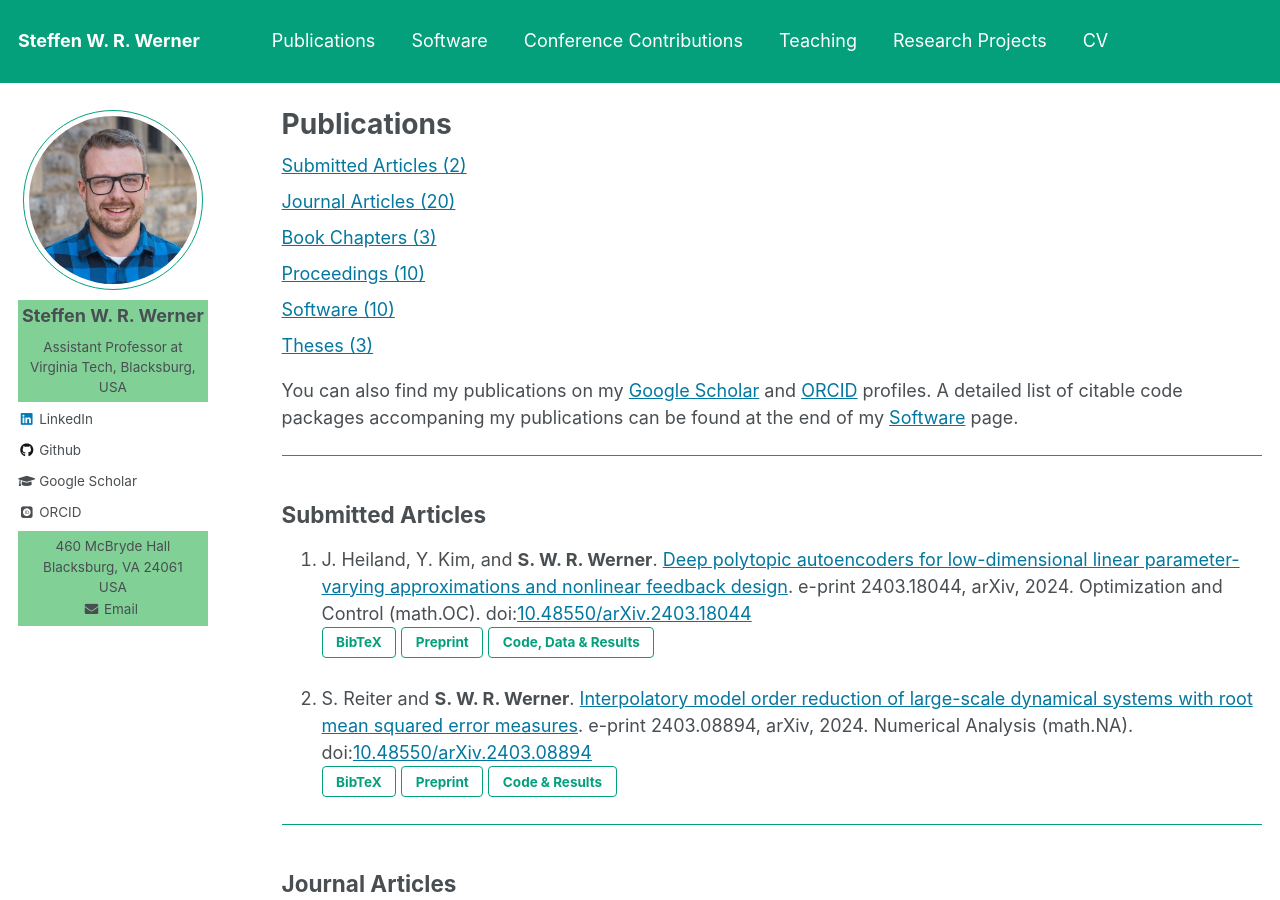
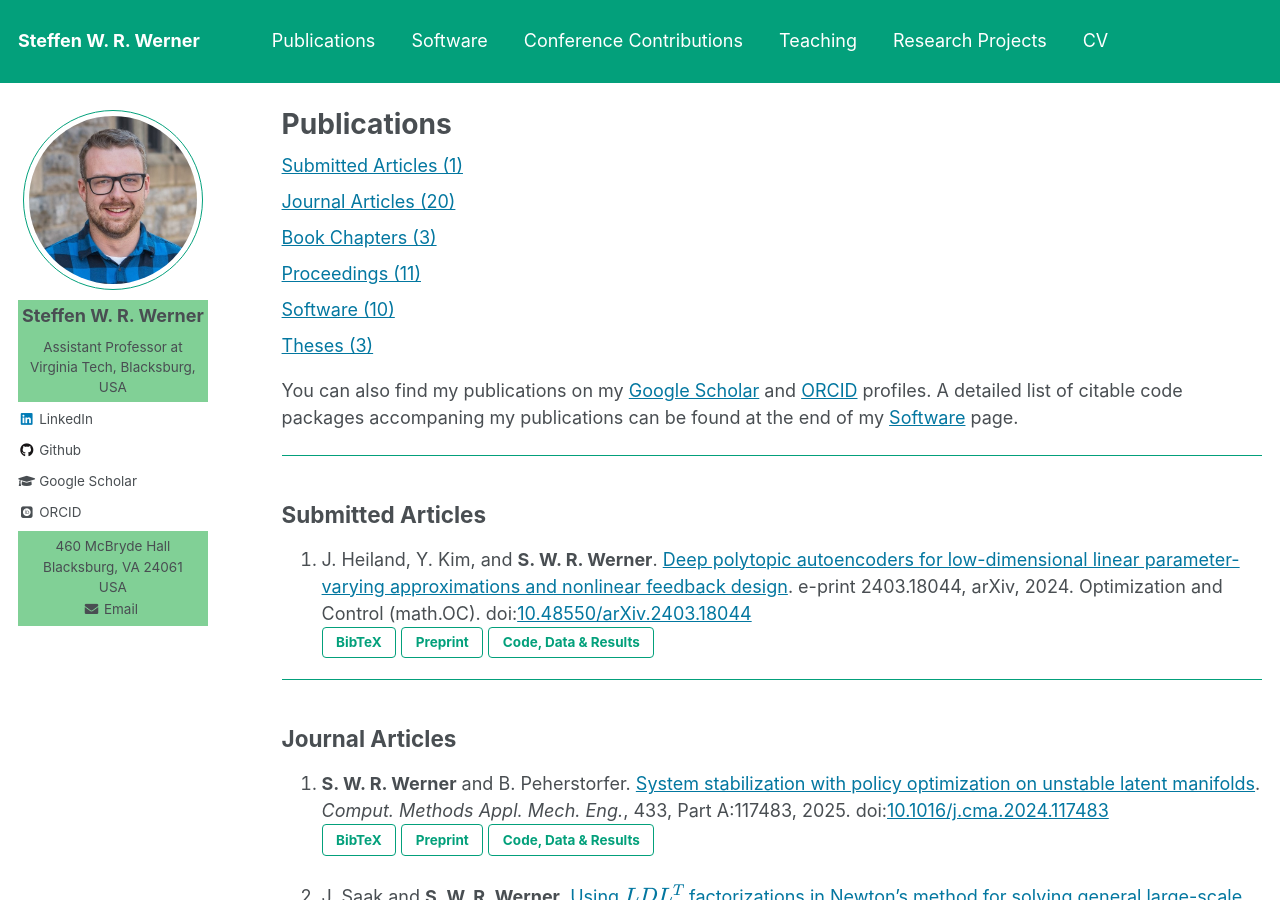
Before and after one commit to ninsteve/ninsteve.github.io, a Jekyll site: the page built from _pages/publications.md, in a window 1280 px wide and 900 px high. Built offline with Jekyll 4.4.1, drawn with Linux system fonts in a browser that asks for light colours; nearby versions of some CDN libraries; some web fonts are replaced; formulas are drawn with MathJax 3; some of the changed text lies outside the part shown.

Commit message:
Updated published paper.

```diff
--- a/_pages/publications.md
+++ b/_pages/publications.md
@@ -12,7 +12,7 @@ author_profile: true
 {% endif %}
 
 <p style="margin-top:0.5em; margin-bottom:0.5em">
-  <a href="#submitted">Submitted Articles (2)</a>
+  <a href="#submitted">Submitted Articles (1)</a>
 </p>
 <p style="margin-top:0.5em; margin-bottom:0.5em">
   <a href="#journal">Journal Articles (20)</a>
@@ -21,7 +21,7 @@ author_profile: true
   <a href="#bookchapters">Book Chapters (3)</a>
 </p>
 <p style="margin-top:0.5em; margin-bottom:0.5em">
-  <a href="#proceedings">Proceedings (10)</a>
+  <a href="#proceedings">Proceedings (11)</a>
 </p>
 <p style="margin-top:0.5em; margin-bottom:0.5em">
   <a href="#software">Software (10)</a>
@@ -60,19 +60,6 @@ found at the end of my
     <button class="btn btn--inverse">Preprint</button></a>
     <a target="blank_" href="https://doi.org/10.5281/zenodo.10783695">
     <button class="btn btn--inverse">Code, Data & Results</button></a>
-
-1.  S. Reiter and <strong>S. W. R. Werner</strong>. <a
-    target="blank_"
-    href="https://doi.org/10.48550/arXiv.2403.08894">Interpolatory model order
-    reduction of large-scale dynamical systems with root mean squared error
-    measures</a>.
-    e-print 2403.08894, arXiv, 2024. Numerical Analysis (math.NA).
-    doi:<a target="blank_" href="https://doi.org/10.48550/arXiv.2403.08894">10.48550/arXiv.2403.08894</a><br />
-    <button id="ReiW24-pop" class="btn btn--inverse">BibTeX</button>
-    <a target="blank_" href="https://doi.org/10.48550/arXiv.2403.08894">
-    <button class="btn btn--inverse">Preprint</button></a>
-    <a target="blank_" href="https://doi.org/10.5281/zenodo.10729524">
-    <button class="btn btn--inverse">Code & Results</button></a>
 
 ---
 
@@ -375,6 +362,20 @@ found at the end of my
 
 ## <a name="proceedings"></a>Proceedings ##
 
+1.  S. Reiter and <strong>S. W. R. Werner</strong>. <a
+    target="blank_"
+    href="https://doi.org/10.1016/j.ifacol.2025.03.066">Interpolatory model
+    reduction of dynamical systems with root mean squared error</a>.
+    <i>IFAC-Pap.</i>, 59(1):385&ndash;390, 2025.
+    11th Vienna International Conference on Mathematical Modelling MATHMOD
+    2025.
+    doi:<a target="blank_" href="https://doi.org/10.1016/j.ifacol.2025.03.066">10.1016/j.ifacol.2025.03.066</a><br />
+    <button id="ReiW25-pop" class="btn btn--inverse">BibTeX</button>
+    <a target="blank_" href="https://doi.org/10.48550/arXiv.2403.08894">
+    <button class="btn btn--inverse">Preprint</button></a>
+    <a target="blank_" href="https://doi.org/10.5281/zenodo.11557038">
+    <button class="btn btn--inverse">Code & Results</button></a>
+
 1.  P. Benner, S. Gugercin, and <strong>S. W. R. Werner</strong>. <a
     target="blank_"
     href="https://doi.org/10.1002/pamm.202400048">Structure-preserving
--- a/files/publications/bibtex.html
+++ b/files/publications/bibtex.html
@@ -23,33 +23,35 @@
   doi =          {10.48550/arXiv.2403.18044}
 }
 </code></pre></div>
-<!--=========================================================================-->
-<script>
-  $(function(){
-  $('#ReiW24-pop').magnificPopup({ items: { src: '#ReiW24' },
-  closeBtnInside: true, autoFocusLast: false, fixedContentPos: false,
-  type: 'inline' }); });
-</script>
-<div id="ReiW24" class="bibtex-dialog mfp-hide">
-<pre><code>
-@TECHREPORT{ReiW24,
-  author =       {Reiter, S. and Werner, S.~W.~R.},
-  title =        {Interpolatory model order reduction of large-scale dynamical
-                  systems with root mean squared error measures},
-  institution =  {arXiv},
-  type =         {e-print},
-  number =       {2403.08894},
-  note =         {Numerical Analysis (math.NA)},
-  year =         {2024},
-  doi =          {10.48550/arXiv.2403.08894}
-}
-</code></pre></div>
 
 
 <!--=========================================================================-->
 <!-- JOURNAL ARTICLES                                                        -->
 <!--=========================================================================-->
 
+<script>
+  $(function(){
+  $('#ReiW25-pop').magnificPopup({ items: { src: '#ReiW25' },
+  closeBtnInside: true, autoFocusLast: false, fixedContentPos: false,
+  type: 'inline' }); });
+</script>
+<div id="ReiW25" class="bibtex-dialog mfp-hide">
+<pre><code>
+@ARTICLE{ReiW25,
+  author =       {Reiter, S. and Werner, S.~W.~R.},
+  title =        {Interpolatory model reduction of dynamical systems with root
+                  mean squared error},
+  journal =      {IFAC-Pap.},
+  year =         {2025},
+  volume =       {59},
+  number =       {1},
+  pages =        {385--390},
+  note =         {11th Vienna International Conference on Mathematical
+                  Modelling {MATHMOD} 2025},
+  doi =          {10.1016/j.ifacol.2025.03.066}
+}
+</code></pre></div>
+<!--=========================================================================-->
 <script>
   $(function(){
   $('#WerP25-pop').magnificPopup({ items: { src: '#WerP25' },
```
